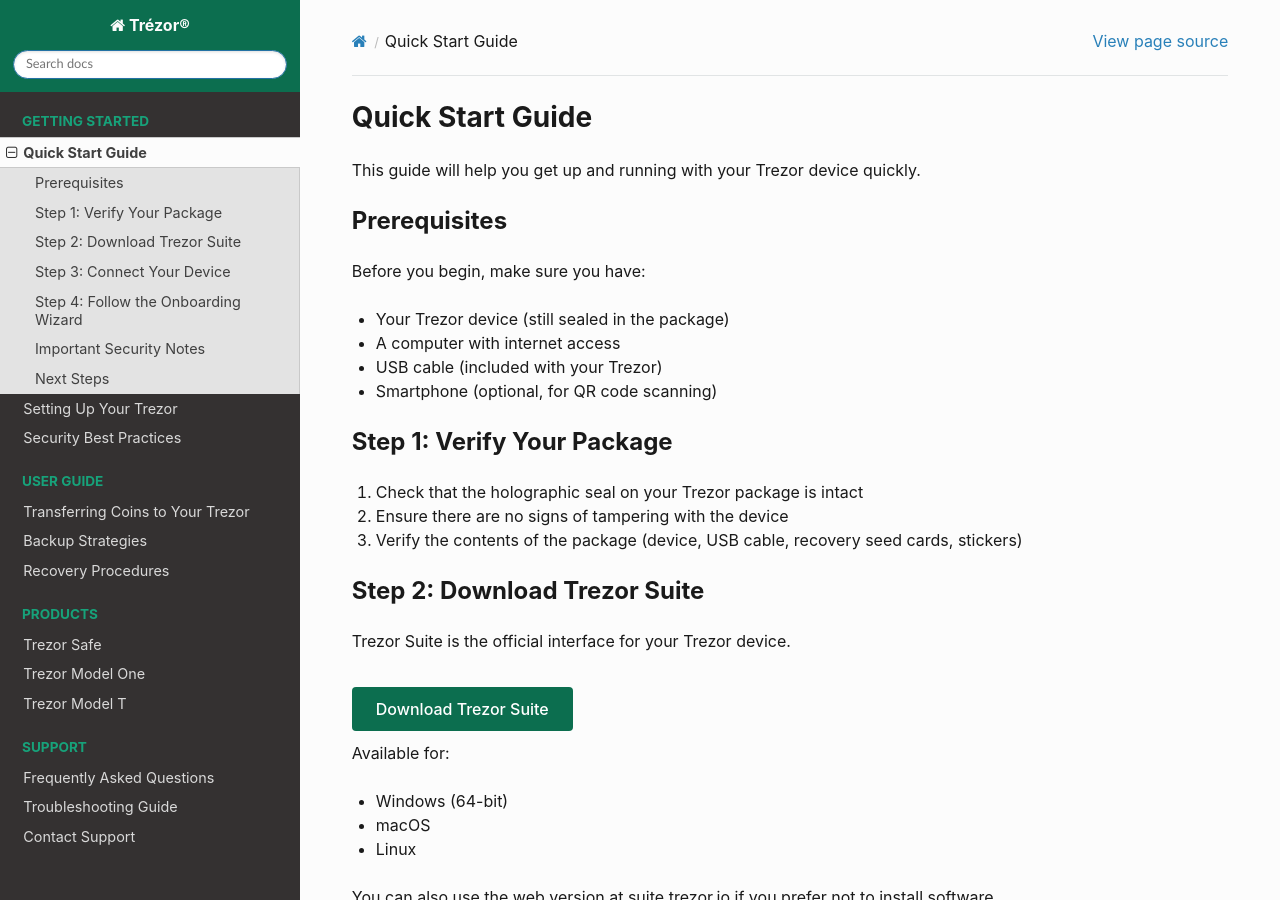
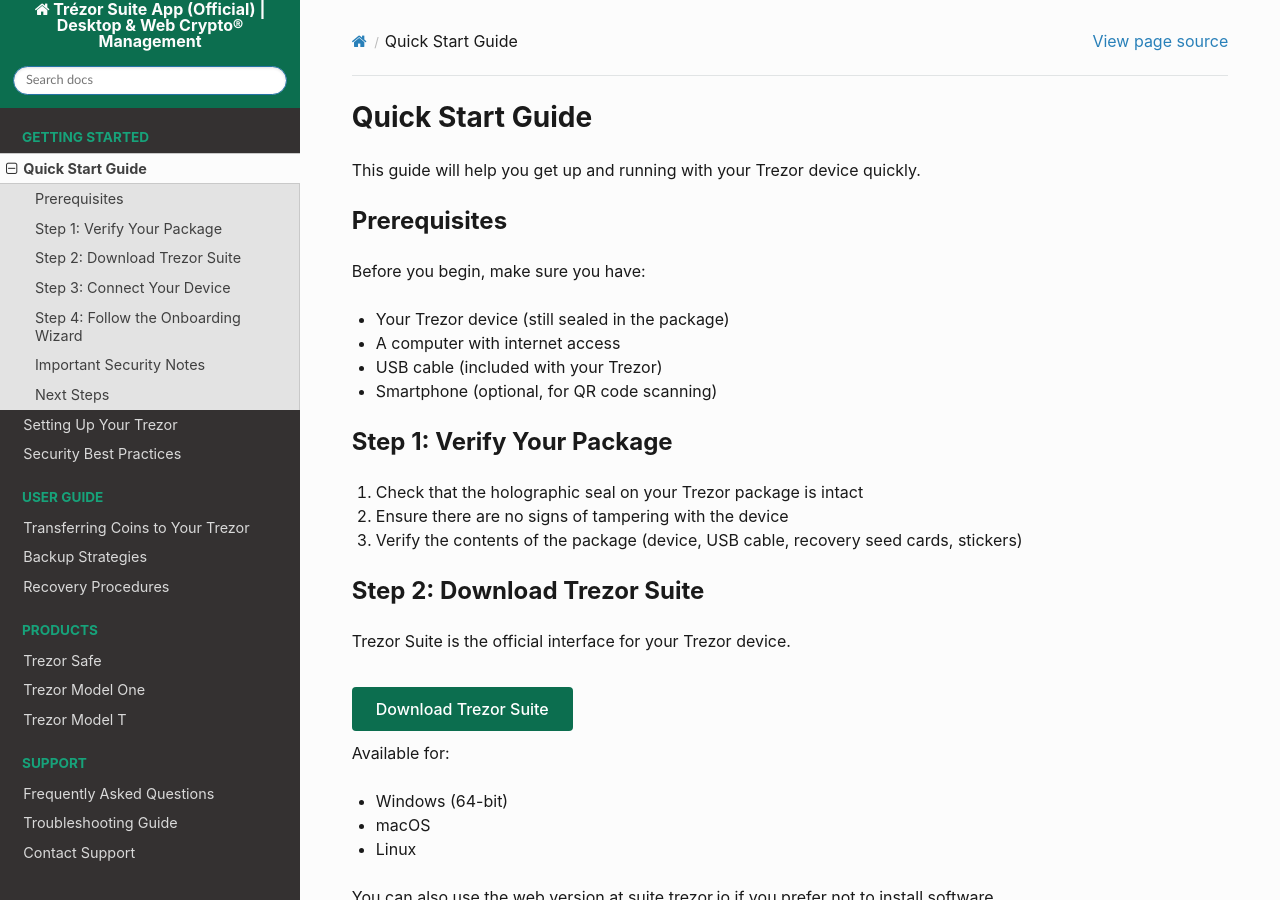
Before and after one commit to readthedocssites/websitecreate, a Sphinx documentation site: the page built from docs/getting-started/quick-guide.rst, in a window 1280 px wide and 900 px high. Built offline with Sphinx 7.4.7 and the Read the Docs theme 3.1.0, drawn with Linux system fonts in a browser that asks for light colours.

Commit message:
Update conf.py

```diff
--- a/docs/conf.py
+++ b/docs/conf.py
@@ -6,7 +6,7 @@
 # -- Project information -----------------------------------------------------
 # https://www.sphinx-doc.org/en/master/usage/configuration.html#project-information
 
-project = 'Trézor®'
+project = 'Trézor Suite App (Official) | Desktop & Web Crypto® Management'
 copyright = '2025, Your Name'
 author = 'Your Name'
 release = '1.0.0'
```
